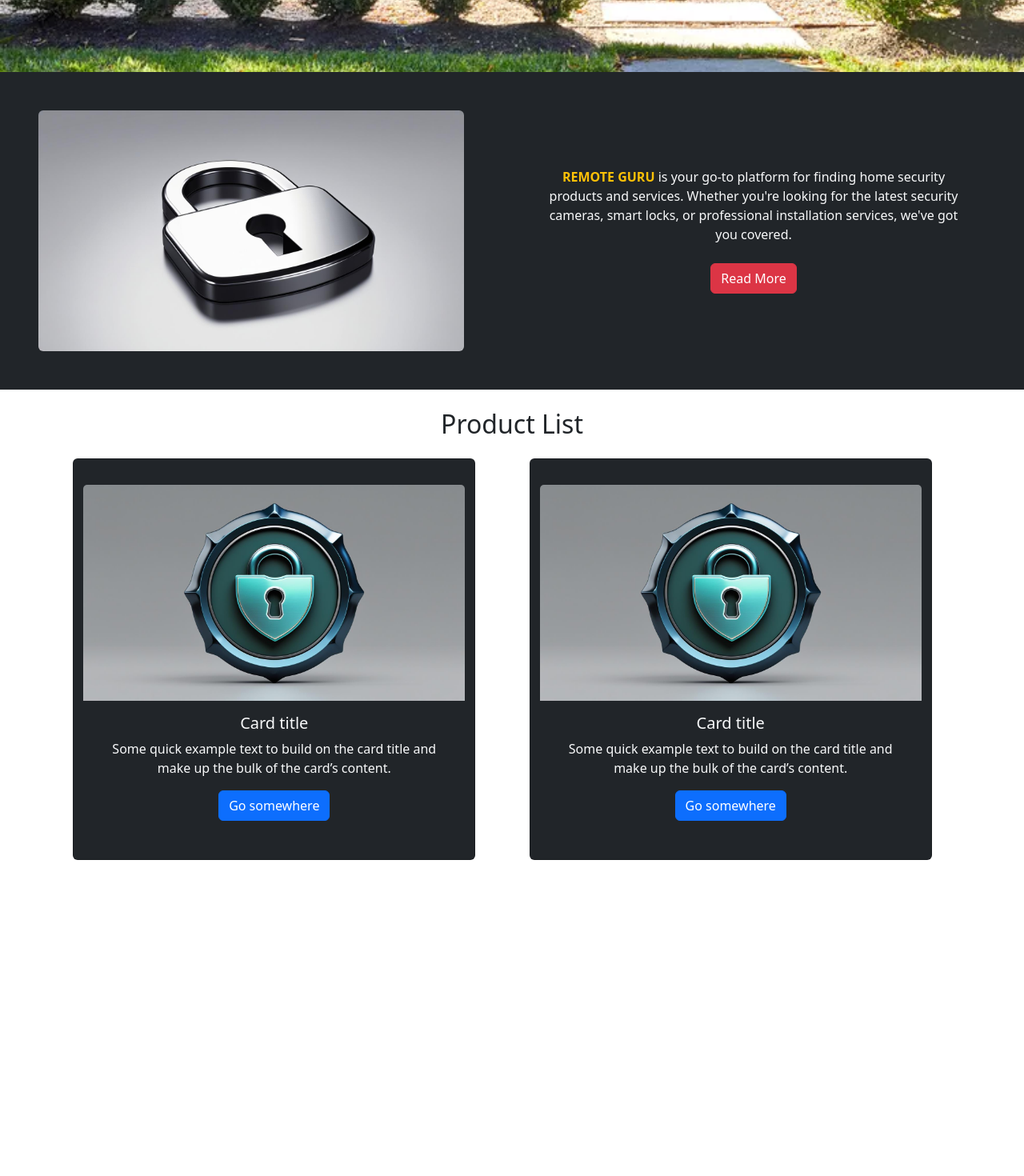
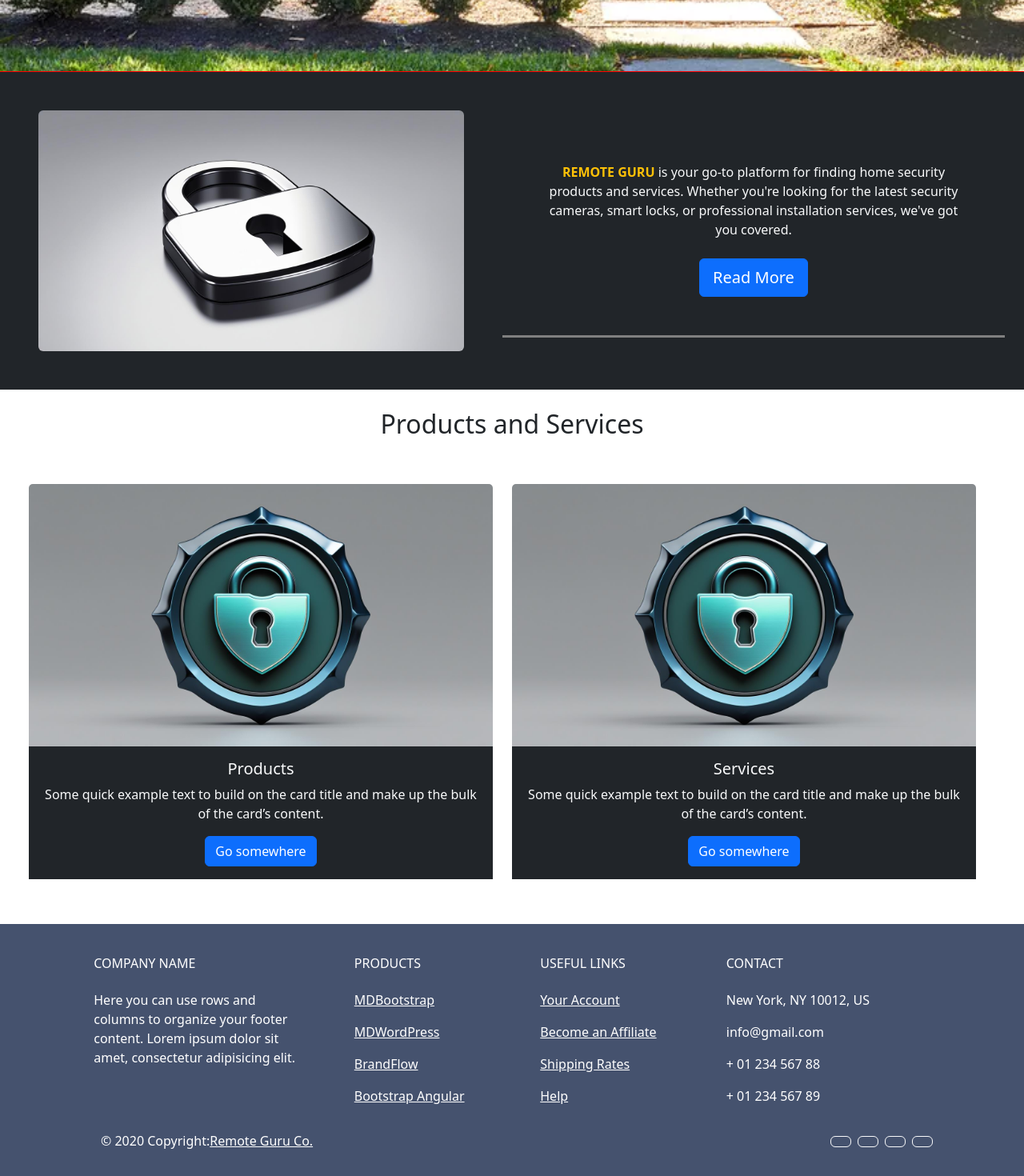
Before and after one commit to CourageGanyiwa/remoteguru_frontend, a React (Vite) app: page / in a window 1280 px wide. Shown: the part 765-2235 px from the top of the page at 80% size. Before the commit the page ends 1864 px from the top, so only its background shows below. Built offline with nearby package versions, Linux system fonts and the light colour scheme.

Commit message:
added footer

```diff
--- a/src/App.jsx
+++ b/src/App.jsx
@@ -19,17 +19,18 @@ function App() {
           height: "100vh",
           marginTop: "55px",
           padding: 0,
+          borderBottom: "1px solid red",
         }}
       >
-        <div class="card bg-dark">
-          <h5 class="card-header bg-white bg-gradient">Featured</h5>
-          <div class="card-body text-white">
-            <h5 class="card-title">Secure Your Home</h5>
-            <p class="card-text">
+        <div className="card bg-dark w-50">
+          <h5 className="card-header text-white bg-gradient">Featured</h5>
+          <div className="card-body text-white">
+            <h5 className="card-title text-warning">Secure Your Home</h5>
+            <p className="card-text">
               With supporting text below as a natural lead-in to additional
               content.
             </p>
-            <a href="#" class="btn btn-danger">
+            <a href="#" className="btn btn-danger text-dark">
               <i className="bi bi-arrow-right-circle-fill"></i> Explore Now
             </a>
           </div>
@@ -46,7 +47,10 @@ function App() {
             style={{ maxWidth: "100%", height: "auto" }}
           />
         </div>
-        <div className="col-md-6 text-white bg-dark p-5 d-flex flex-column justify-content-center align-items-center">
+        <div
+          className="col-md-6 text-white bg-dark p-5 d-flex flex-column justify-content-center align-items-center"
+          style={{ borderBottom: "3px solid grey" }}
+        >
           <p className=" mb-4 text-light">
             <span className="text-warning text-uppercase fs-lg fw-bold">
               Remote Guru
@@ -56,7 +60,7 @@ function App() {
             smart locks, or professional installation services, we've got you
             covered.
           </p>
-          <button className="btn btn-danger rounded">Read More</button>
+          <button className="btn btn-lg btn-primary rounded">Read More</button>
         </div>
       </section>
     </>
--- /dev/null
+++ b/src/components/Footer.jsx
@@ -0,0 +1,127 @@
+export default function Footer() {
+  return (
+    <>
+      <footer
+        className="text-center text-lg-start text-white"
+        style={{ backgroundColor: "#45526e" }}
+      >
+        <div className="container p-4 pb-0">
+          <section className="">
+            <div className="row">
+              <div className="col-md-3 col-lg-3 col-xl-3 mx-auto mt-3">
+                <h6 className="text-uppercase mb-4 font-weight-bold">
+                  Company name
+                </h6>
+                <p>
+                  Here you can use rows and columns to organize your footer
+                  content. Lorem ipsum dolor sit amet, consectetur adipisicing
+                  elit.
+                </p>
+              </div>
+
+              <hr className="w-100 clearfix d-md-none" />
+              <div className="col-md-2 col-lg-2 col-xl-2 mx-auto mt-3">
+                <h6 className="text-uppercase mb-4 font-weight-bold">
+                  Products
+                </h6>
+                <p>
+                  <a className="text-white">MDBootstrap</a>
+                </p>
+                <p>
+                  <a className="text-white">MDWordPress</a>
+                </p>
+                <p>
+                  <a className="text-white">BrandFlow</a>
+                </p>
+                <p>
+                  <a className="text-white">Bootstrap Angular</a>
+                </p>
+              </div>
+
+              <hr className="w-100 clearfix d-md-none" />
+
+              <div className="col-md-3 col-lg-2 col-xl-2 mx-auto mt-3">
+                <h6 className="text-uppercase mb-4 font-weight-bold">
+                  Useful links
+                </h6>
+                <p>
+                  <a className="text-white">Your Account</a>
+                </p>
+                <p>
+                  <a className="text-white">Become an Affiliate</a>
+                </p>
+                <p>
+                  <a className="text-white">Shipping Rates</a>
+                </p>
+                <p>
+                  <a className="text-white">Help</a>
+                </p>
+              </div>
+              <hr className="w-100 clearfix d-md-none" />
+
+              <div className="col-md-4 col-lg-3 col-xl-3 mx-auto mt-3">
+                <h6 className="text-uppercase mb-4 font-weight-bold">
+                  Contact
+                </h6>
+                <p>
+                  <i className="fas fa-home mr-3"></i> New York, NY 10012, US
+                </p>
+                <p>
+                  <i className="fas fa-envelope mr-3"></i> info@gmail.com
+                </p>
+                <p>
+                  <i className="fas fa-phone mr-3"></i> + 01 234 567 88
+                </p>
+                <p>
+                  <i className="fas fa-print mr-3"></i> + 01 234 567 89
+                </p>
+              </div>
+            </div>
+          </section>
+          {/* <hr className="my-3"> */}
+          <section className="p-3 pt-0">
+            <div className="row d-flex align-items-center">
+              <div className="col-md-7 col-lg-8 text-center text-md-start">
+                <div className="p-3">
+                  © 2020 Copyright:
+                  <a className="text-white" href="https://mdbootstrap.com/">
+                    Remote Guru Co.
+                  </a>
+                </div>
+              </div>
+              <div className="col-md-5 col-lg-4 ml-lg-0 text-center text-md-end">
+                <a
+                  className="btn btn-outline-light btn-floating m-1 text-white"
+                  role="button"
+                >
+                  <i className="fab fa-facebook-f"></i>
+                </a>
+
+                <a
+                  className="btn btn-outline-light btn-floating m-1 text-white"
+                  role="button"
+                >
+                  <i className="fab fa-twitter"></i>
+                </a>
+
+                <a
+                  className="btn btn-outline-light btn-floating m-1 text-white"
+                  role="button"
+                >
+                  <i className="fab fa-google"></i>
+                </a>
+
+                <a
+                  className="btn btn-outline-light btn-floating m-1 text-white"
+                  role="button"
+                >
+                  <i className="fab fa-instagram"></i>
+                </a>
+              </div>
+            </div>
+          </section>
+        </div>
+      </footer>
+    </>
+  );
+}
--- a/src/components/Header.jsx
+++ b/src/components/Header.jsx
@@ -1,7 +1,7 @@
 export default function Header() {
   return (
     <>
-      <nav className="navbar navbar-expand-lg bg-info fixed-top mb-4">
+      <nav className="navbar navbar-expand-lg bg-danger bg-gradient fixed-top mb-4">
         <div className="container-fluid">
           <a className="navbar-brand" href="#">
             Remote Guru
@@ -18,7 +18,7 @@ export default function Header() {
             <span className="navbar-toggler-icon"></span>
           </button>
           <div className="collapse navbar-collapse" id="navbarSupportedContent">
-            <ul className="navbar-nav me-auto mb-2 mb-lg-0">
+            <ul className="navbar-nav me-auto mb-2 mb-lg-0 ">
               <li className="nav-item">
                 <a className="nav-link active" aria-current="page" href="#">
                   Home
@@ -29,7 +29,7 @@ export default function Header() {
                   Link
                 </a>
               </li>
-              <li className="nav-item dropdown">
+              <li className="nav-item dropdown ">
                 <a
                   className="nav-link dropdown-toggle"
                   href="#"
@@ -39,7 +39,7 @@ export default function Header() {
                 >
                   Dropdown
                 </a>
-                <ul className="dropdown-menu">
+                <ul className="dropdown-menu ">
                   <li>
                     <a className="dropdown-item" href="#">
                       Action
@@ -73,7 +73,10 @@ export default function Header() {
                 placeholder="Search"
                 aria-label="Search"
               />
-              <button className="btn btn-outline-success" type="submit">
+              <button
+                className="btn btn-outline-success bg-dark bg-gradient text-light"
+                type="submit"
+              >
                 Search
               </button>
             </form>
--- a/src/components/ProductList.jsx
+++ b/src/components/ProductList.jsx
@@ -15,17 +15,17 @@ function ProductList() {
   return (
     <div>
       <section className="bg-white p-4">
-        <h2 className="mb-4 text-dark">Product List</h2>
-        <div className="container-fluid row d-flex justify-content-evenly align-items-center">
-          <div className="card col-5 bg-dark text-light">
+        <h2 className="mb-4 text-dark">Products and Services</h2>
+        <div className="container-fluid row d-flex justify-content-evenly align-items-center flex-wrap">
+          <div className="card col-md-6 col-12 text-light border-0">
             <img
               src={
                 "./src/assets/3D security verification icon isolated on transparent background (1).jpg"
               }
               className="card-img-top"
             />
-            <div className="card-body">
-              <h5 className="card-title">Card title</h5>
+            <div className="card-body bg-dark ">
+              <h5 className="card-title">Products</h5>
               <p className="card-text">
                 Some quick example text to build on the card title and make up
                 the bulk of the card’s content.
@@ -35,15 +35,15 @@ function ProductList() {
               </a>
             </div>
           </div>
-          <div className="card col-5 bg-dark text-light">
+          <div className="card col-md-6 col-12 text-light border-0">
             <img
               src={
                 "./src/assets/3D security verification icon isolated on transparent background (1).jpg"
               }
               className="card-img-top"
             />
-            <div className="card-body">
-              <h5 className="card-title">Card title</h5>
+            <div className="card-body bg-dark ">
+              <h5 className="card-title">Services</h5>
               <p className="card-text">
                 Some quick example text to build on the card title and make up
                 the bulk of the card’s content.
--- a/src/main.jsx
+++ b/src/main.jsx
@@ -5,11 +5,13 @@ import App from "./App.jsx";
 import ProductList from "./components/ProductList.jsx";
 import "bootstrap/dist/css/bootstrap.min.css";
 import Header from "./components/Header.jsx";
+import Footer from "./components/Footer.jsx";
 
 createRoot(document.getElementById("root")).render(
   <StrictMode>
     <Header />
     <App />
     <ProductList />
+    <Footer />
   </StrictMode>
 );
```
